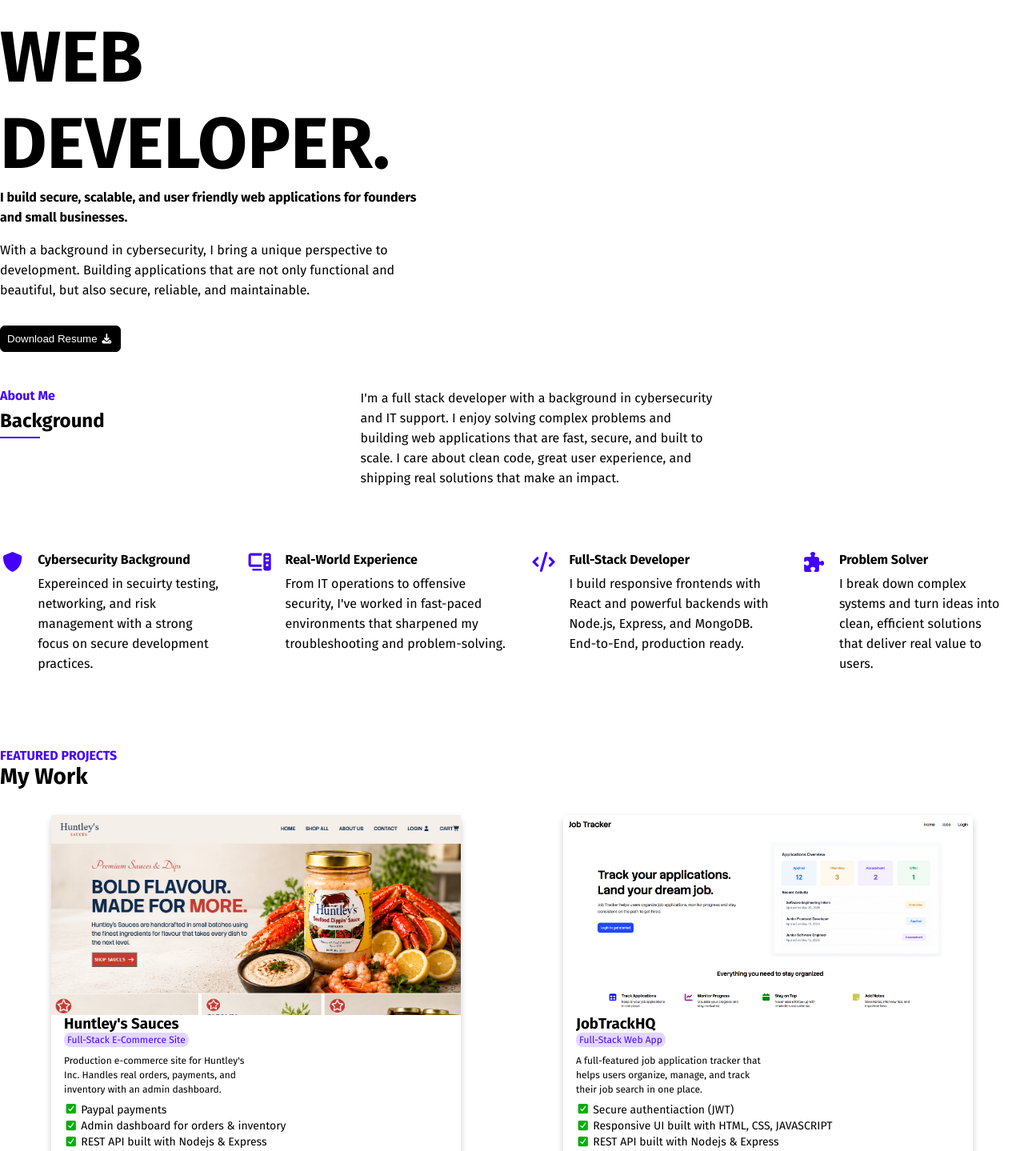
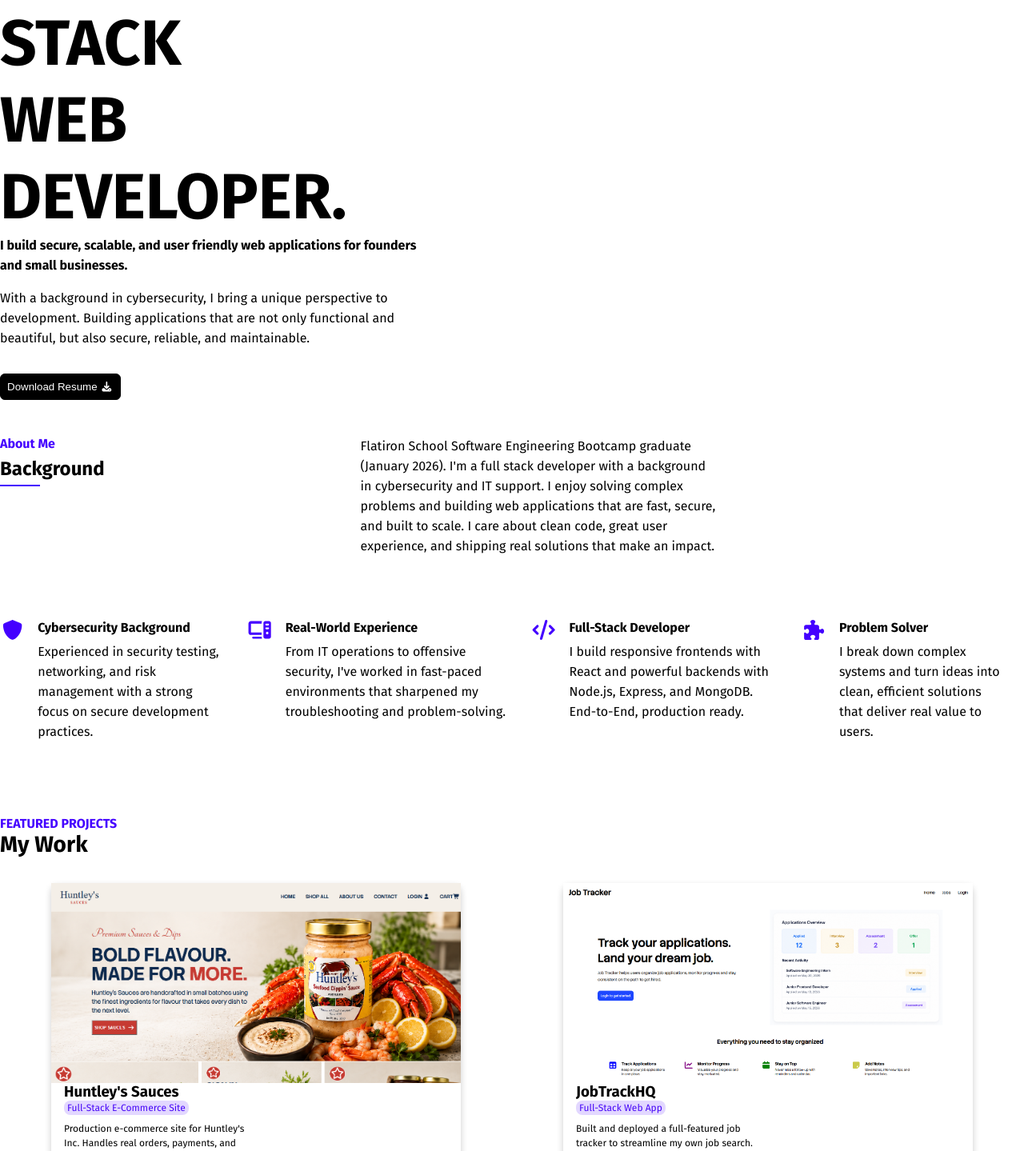
Before and after one commit to AllenCodess/portfolio-website, a React (Vite) app: page / in a window 1280 px wide. Shown: the part 219-1658 px from the top of the page at 80% size. Built offline with nearby package versions, Linux system fonts and the light colour scheme.

Commit message:
housekeeping

```diff
--- a/src/componenets/About.jsx
+++ b/src/componenets/About.jsx
@@ -13,10 +13,11 @@ const About = () => {
           </div>
           <div className="about-right">
             <p className="about-text">
-              I'm a full stack developer with a background in cybersecurity and IT support. I enjoy
-              solving complex problems and building web applications that are fast, secure, and
-              built to scale. I care about clean code, great user experience, and shipping real
-              solutions that make an impact.
+              Flatiron School Software Engineering Bootcamp graduate (January 2026). I'm a full
+              stack developer with a background in cybersecurity and IT support. I enjoy solving
+              complex problems and building web applications that are fast, secure, and built to
+              scale. I care about clean code, great user experience, and shipping real solutions
+              that make an impact.
             </p>
           </div>
         </div>
@@ -28,7 +29,7 @@ const About = () => {
             <div className="about-list-right">
               <h4>Cybersecurity Background</h4>
               <p className="about-paragraph">
-                Expereinced in secuirty testing, networking, and risk management with a strong focus
+                Experienced in security testing, networking, and risk management with a strong focus
                 on secure development practices.
               </p>
             </div>
--- a/src/componenets/Hero.jsx
+++ b/src/componenets/Hero.jsx
@@ -7,7 +7,7 @@ const Hero = () => {
       <div className="hero-section container">
         <div className="hero-section-text">
           <div className="hero-header-container">
-            <h1 className="hero-header">FULL-STACK</h1>
+            <h1 className="hero-header"> JUNIOR FULL-STACK</h1>
             <h1 className="hero-header-2">WEB DEVELOPER.</h1>
           </div>
           <h4 className="hero-heading">
--- a/src/componenets/Projects.jsx
+++ b/src/componenets/Projects.jsx
@@ -64,12 +64,11 @@ const Projects = () => {
               <h3 className="project-title">JobTrackHQ</h3>
               <p className="project-type">Full-Stack Web App</p>
               <p className="project-description">
-                A full-featured job application tracker that helps users organize, manage, and track
-                their job search in one place.
+                Built and deployed a full-featured job tracker to streamline my own job search.
               </p>
               <ul className="project-list">
                 <li className="project-list-item">
-                  <FontAwesomeIcon icon={faSquareCheck} className="green" /> Secure authentiaction
+                  <FontAwesomeIcon icon={faSquareCheck} className="green" /> Secure authentication
                   (JWT)
                 </li>
                 <li className="project-list-item">
--- a/src/index.css
+++ b/src/index.css
@@ -49,7 +49,7 @@
 
 .hero-header,
 .hero-header-2 {
-  font-size: 90px;
+  font-size: 80px;
 }
 
 .hero-heading {
```
